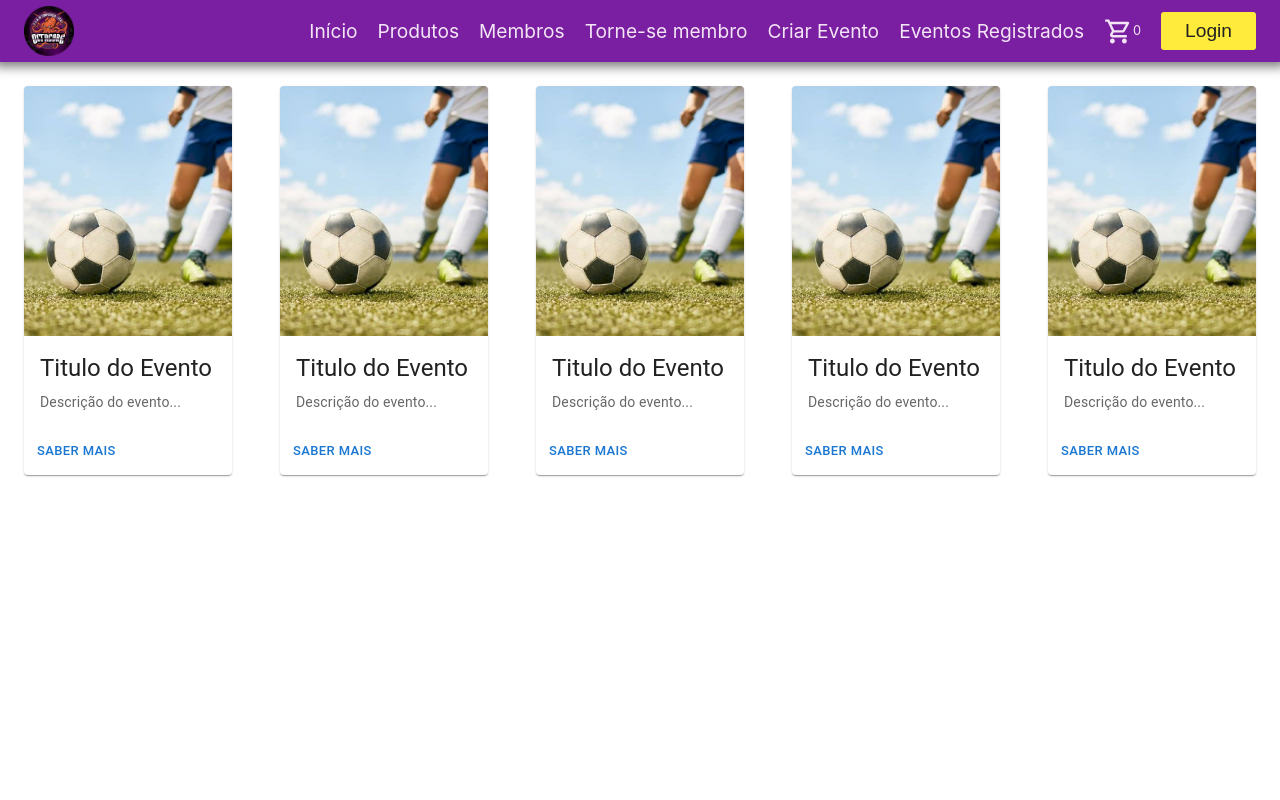
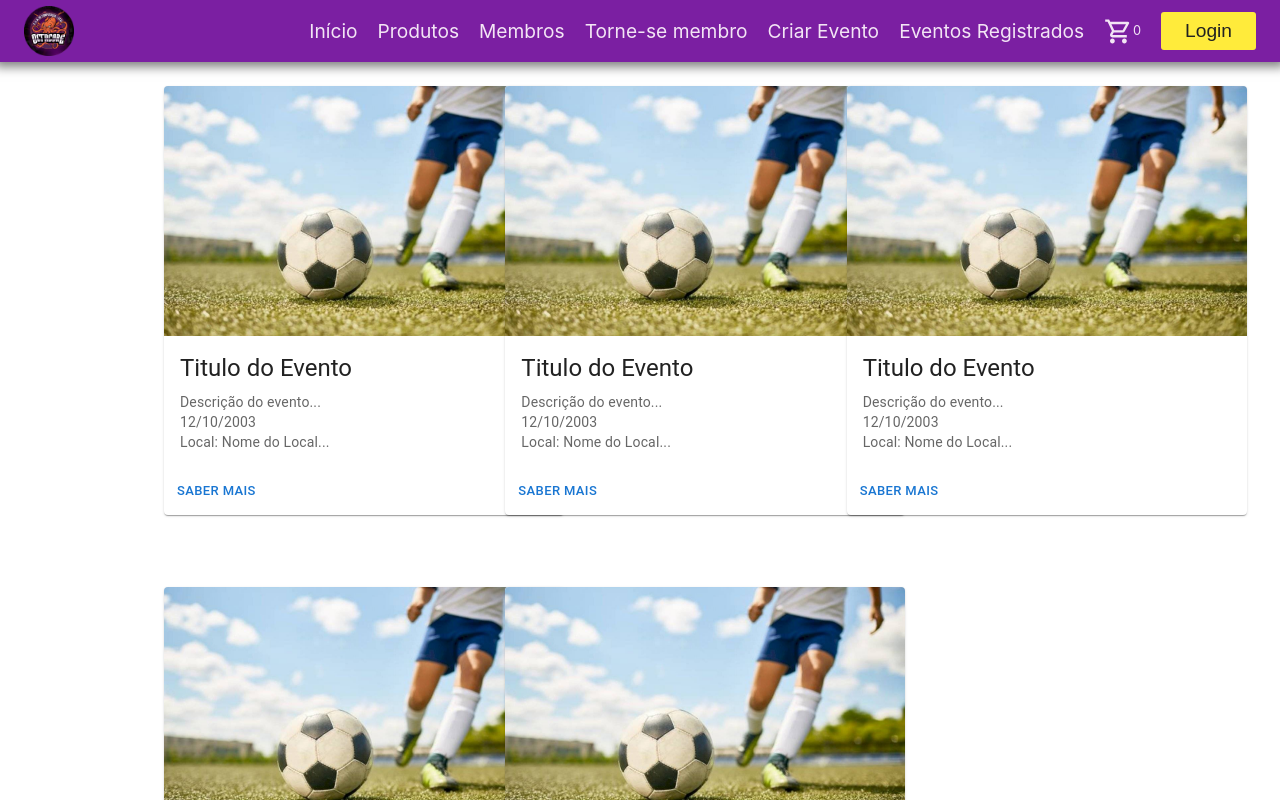
Before and after one commit to WilamisAviz15/Frontend-Atletica, a React (Create React App) app: page /registered-events in a window 1280 px wide. Shown: the top 800 px of the page. Built offline with nearby package versions, Linux system fonts and the light colour scheme.

Commit message:
tela dos eventos registrados pronta

```diff
--- a/src/pages/registered-events/index.tsx
+++ b/src/pages/registered-events/index.tsx
@@ -7,17 +7,24 @@ import Button from '@mui/material/Button';
 import Typography from '@mui/material/Typography';
 import "./registred-events.css";
 import soccerIMG from './img/soccer.jpg';
+import { styled } from '@mui/material/styles';
+import Box from '@mui/material/Box';
+import Paper from '@mui/material/Paper';
+import Grid from '@mui/material/Grid';
+
 
 // Define the prop types
 interface MediaCardProps {
     title: string;
     description: string;
+    date: string;
+    local: string;
     path: string;
 }
 
-function MediaCard({ title, description, path }: MediaCardProps) {
+function MediaCard({ title, description, date, local, path }: MediaCardProps) {
     return (
-        <Card sx={{ width: 345, margin: 3 }}>
+        <Card sx={{ width: 400, margin: 3 }}>
             <CardMedia
                 sx={{ height: 250 }}
                 image={path}
@@ -30,10 +37,15 @@ function MediaCard({ title, description, path }: MediaCardProps) {
                 <Typography variant="body2" color="text.secondary">
                     {description}
                 </Typography>
+                <Typography variant="body2" color="text.secondary">
+                    {date}
+                </Typography>
+                <Typography variant="body2" color="text.secondary">
+                    Local: {local}
+                </Typography>
             </CardContent>
             <CardActions>
                 <Button size="small">Saber Mais</Button>
-                {/* <Button size="small">Learn More</Button> */}
             </CardActions>
         </Card>
     );
@@ -43,12 +55,23 @@ function MediaCard({ title, description, path }: MediaCardProps) {
 const RegistredEvents = () => {
     return (
         <div className="registredConteiner">
-            <MediaCard title="Titulo do Evento" description="Descrição do evento..." path={soccerIMG} />
-            <MediaCard title="Titulo do Evento" description="Descrição do evento..." path={soccerIMG} />
-            <MediaCard title="Titulo do Evento" description="Descrição do evento..." path={soccerIMG} />
-            <MediaCard title="Titulo do Evento" description="Descrição do evento..." path={soccerIMG} />
-            <MediaCard title="Titulo do Evento" description="Descrição do evento..." path={soccerIMG} />
-            {/* <MediaCard /> */}
+            <Grid container spacing={3} width={"80%"}>
+                <Grid item xs={4}>
+                    <MediaCard title="Titulo do Evento" description="Descrição do evento..." date="12/10/2003" local="Nome do Local..." path={soccerIMG} />
+                </Grid>
+                <Grid item xs={4}>
+                    <MediaCard title="Titulo do Evento" description="Descrição do evento..." date="12/10/2003" local="Nome do Local..." path={soccerIMG} />
+                </Grid>
+                <Grid item xs={4}>
+                    <MediaCard title="Titulo do Evento" description="Descrição do evento..." date="12/10/2003" local="Nome do Local..." path={soccerIMG} />
+                </Grid>
+                <Grid item xs={4}>
+                    <MediaCard title="Titulo do Evento" description="Descrição do evento..." date="12/10/2003" local="Nome do Local..." path={soccerIMG} />
+                </Grid>
+                <Grid item xs={4}>
+                    <MediaCard title="Titulo do Evento" description="Descrição do evento..." date="12/10/2003" local="Nome do Local..." path={soccerIMG} />
+                </Grid>
+            </Grid>
         </div>
     );
 };
```
